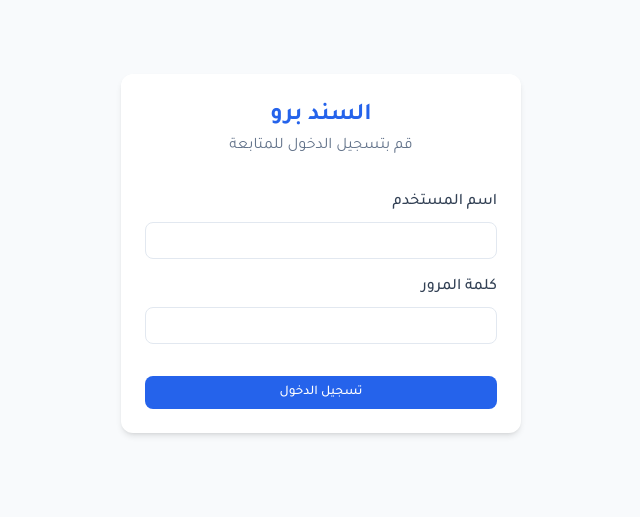
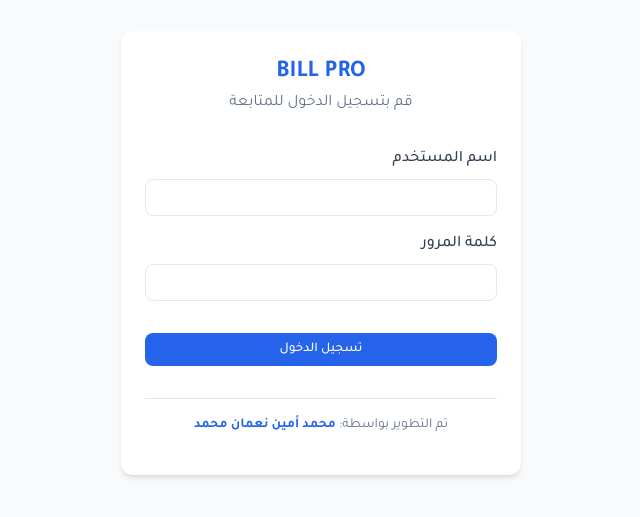
Before and after one commit to vscode773-arch/SANAD, a website: page frontend/login.html in a window 1280 px wide. Shown: the part 135-652 px from the top of the page, without its empty margins (319-959 px from the left). Drawn offline with Linux system fonts and the light colour scheme.

Commit message:
Rebrand app to BILL PRO and add developer credit

```diff
--- a/frontend/assets/js/app.js
+++ b/frontend/assets/js/app.js
@@ -5,7 +5,7 @@ document.addEventListener('DOMContentLoaded', () => {
     <nav class="navbar">
         <div class="container navbar-content" id="navContainer">
             <div class="nav-header">
-                <a href="/" class="logo">السند برو</a>
+                <a href="/" class="logo">BILL PRO</a>
                 <button class="menu-toggle" onclick="toggleMenu()">☰</button>
             </div>
             <div class="nav-links">
--- a/frontend/login.html
+++ b/frontend/login.html
@@ -1,17 +1,19 @@
 <!DOCTYPE html>
 <html lang="ar" dir="rtl">
+
 <head>
     <meta charset="UTF-8">
     <meta name="viewport" content="width=device-width, initial-scale=1.0">
-    <title>تسجيل الدخول - السند برو</title>
+    <title>تسجيل الدخول - BILL PRO</title>
     <link href="https://fonts.googleapis.com/css2?family=Tajawal:wght@400;500;700&display=swap" rel="stylesheet">
     <link rel="stylesheet" href="assets/css/style.css">
 </head>
+
 <body style="display: flex; align-items: center; justify-content: center; min-height: 100vh;">
 
     <div class="card animate-fade-in" style="width: 100%; max-width: 400px;">
         <div style="text-align: center; margin-bottom: 2rem;">
-            <h1 class="logo">السند برو</h1>
+            <h1 class="logo">BILL PRO</h1>
             <p style="color: var(--text-light)">قم بتسجيل الدخول للمتابعة</p>
         </div>
 
@@ -30,6 +32,11 @@
                 تسجيل الدخول
             </button>
         </form>
+
+        <div
+            style="margin-top: 2rem; text-align: center; font-size: 0.85rem; color: var(--text-light); border-top: 1px solid var(--border); padding-top: 1rem;">
+            <p>تم التطوير بواسطة: <span style="font-weight: 700; color: var(--primary);">محمد أمين نعمان محمد</span></p>
+        </div>
     </div>
 
     <script src="assets/js/api.js"></script>
@@ -58,4 +65,5 @@
         });
     </script>
 </body>
+
 </html>
```
